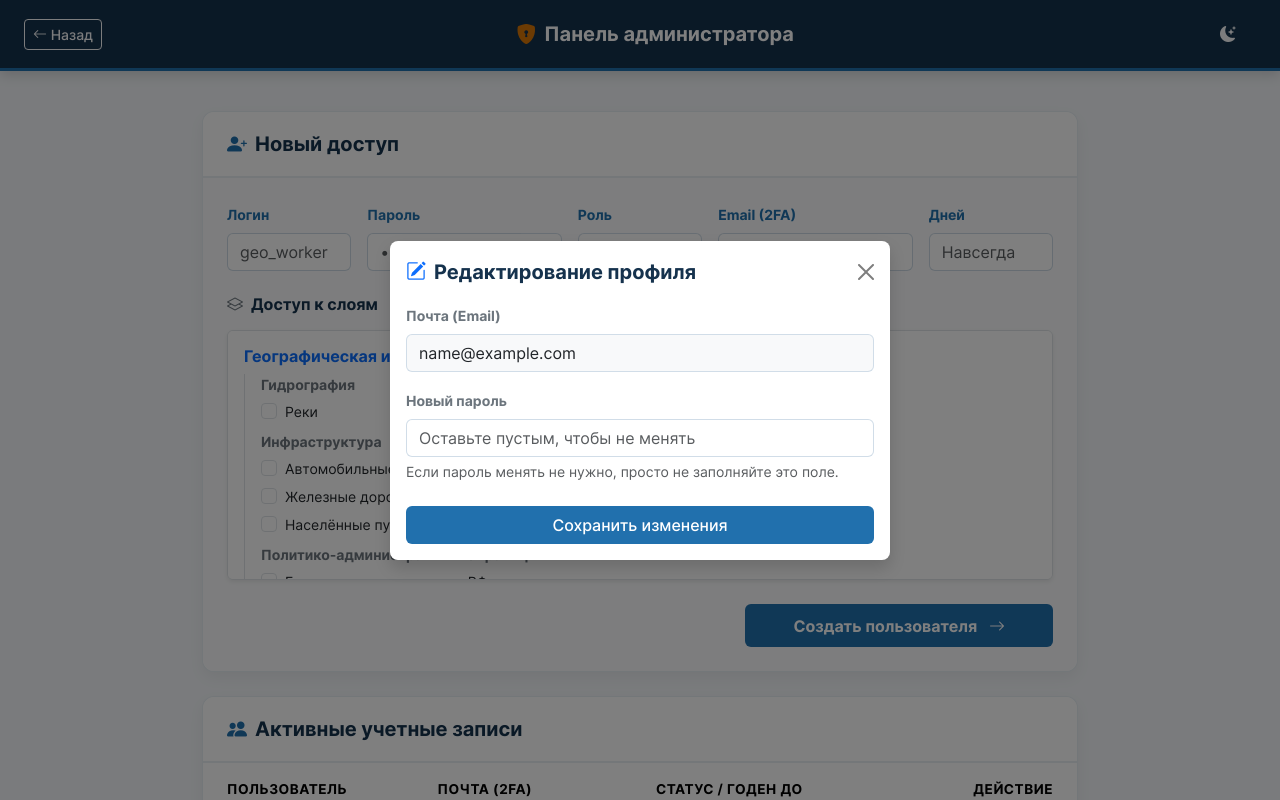
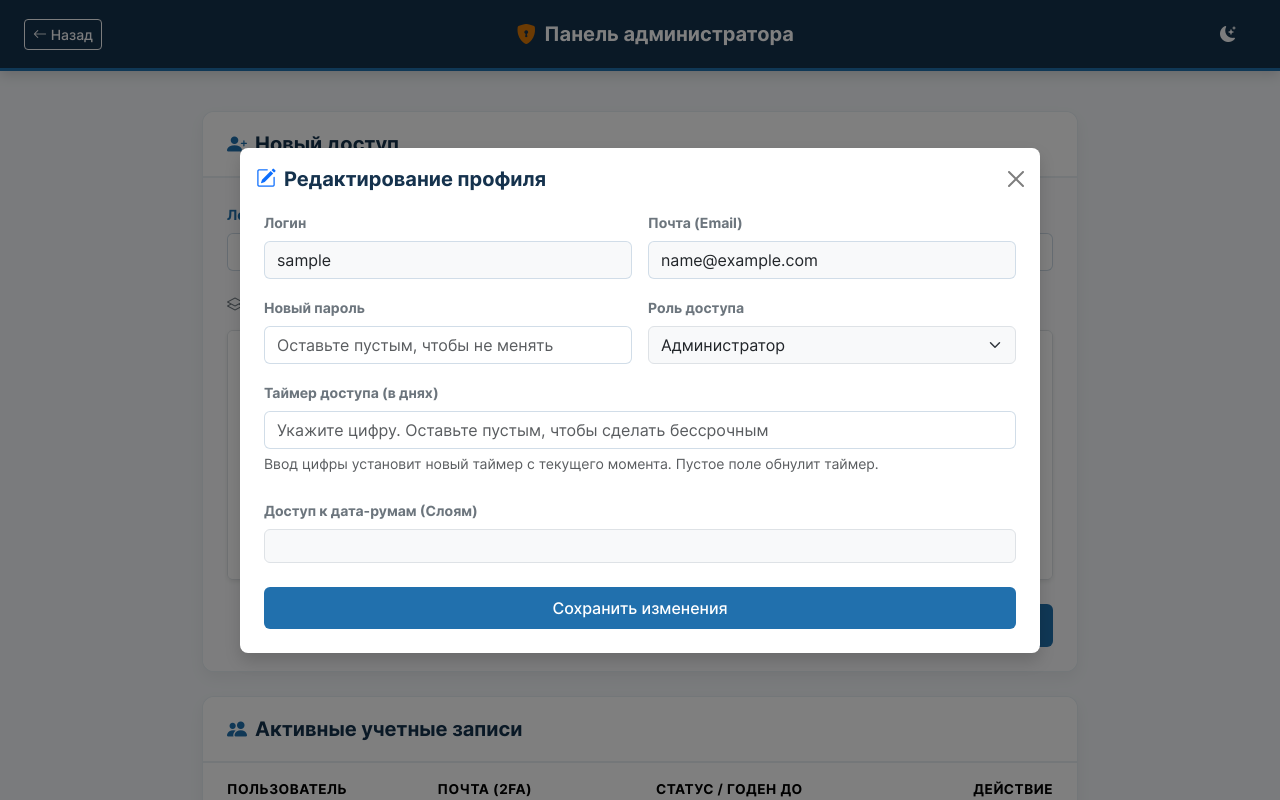
Before and after one commit to Chectus/gisweb, a Flask app: page /admin in a window 1280 px wide, after a click that opens the changed part. Run offline with Flask 3, Linux system fonts and the light colour scheme; the visitor is signed in with stand-in values (Sample User, id 1); tables that the repository leaves empty hold one stand-in row (values such as "Sample post"); parts of the project's set-up code (start-up, migrations or seed data) failed here and were passed over.

Commit message:
еще правки

```diff
--- a/templates/admin.html
+++ b/templates/admin.html
@@ -166,7 +166,10 @@
                                                 data-bs-toggle="modal"
                                                 data-bs-target="#editUserModal"
                                                 data-id="{{ u.id }}"
-                                                data-email="{{ u.email }}">
+                                                data-username="{{ u.username }}"
+                                                data-email="{{ u.email or '' }}"
+                                                data-isadmin="{{ 'true' if u.is_admin else 'false' }}"
+                                                data-layers="[{% for layer in u.allowed_layers %}{{ layer.id }}{% if not loop.last %},{% endif %}{% endfor %}]">
                                             <i class="bi bi-pencil-square"></i>
                                         </button>
 
@@ -227,35 +230,77 @@
 
     <!-- Модальное окно редактирования пользователя -->
     <div class="modal fade" id="editUserModal" tabindex="-1" aria-hidden="true">
-        <div class="modal-dialog modal-dialog-centered">
+        <div class="modal-dialog modal-dialog-centered modal-lg"> <!-- modal-lg чтобы окно было пошире -->
             <div class="modal-content border-0 shadow">
+
                 <div class="modal-header border-bottom-0 pb-0">
                     <h5 class="modal-title fw-bold" style="color: var(--geo-dark);">
                         <i class="bi bi-pencil-square me-2 text-primary"></i>Редактирование профиля
                     </h5>
                     <button type="button" class="btn-close" data-bs-dismiss="modal" aria-label="Закрыть"></button>
                 </div>
-                <div class="modal-body">
+
+                <div class="modal-body p-4 pt-3">
+                    <!-- Блок для алертов (спрятан по умолчанию) -->
+                    <div id="editUserAlert" class="alert d-none small py-2 fw-medium mb-3" role="alert"></div>
+
                     <form id="editUserForm">
-                        <!-- Скрытое поле для ID пользователя -->
                         <input type="hidden" id="editUserId">
 
-                        <div class="mb-3">
-                            <label class="form-label small fw-bold text-secondary">Почта (Email)</label>
-                            <input type="email" class="form-control bg-light" id="editUserEmail" required>
+                        <div class="row g-3 mb-3">
+                            <div class="col-md-6">
+                                <label class="form-label small fw-bold text-secondary">Логин</label>
+                                <input type="text" class="form-control bg-light" id="editUserUsername" required>
+                            </div>
+                            <div class="col-md-6">
+                                <label class="form-label small fw-bold text-secondary">Почта (Email)</label>
+                                <input type="email" class="form-control bg-light" id="editUserEmail">
+                            </div>
                         </div>
 
-                        <div class="mb-4">
-                            <label class="form-label small fw-bold text-secondary">Новый пароль</label>
-                            <input type="password" class="form-control" id="editUserPassword" placeholder="Оставьте пустым, чтобы не менять">
-                            <div class="form-text small">Если пароль менять не нужно, просто не заполняйте это поле.</div>
+                        <div class="row g-3 mb-3">
+                            <div class="col-md-6">
+                                <label class="form-label small fw-bold text-secondary">Новый пароль</label>
+                                <input type="password" class="form-control" id="editUserPassword" placeholder="Оставьте пустым, чтобы не менять">
+                            </div>
+                            <div class="col-md-6">
+                                <label class="form-label small fw-bold text-secondary">Роль доступа</label>
+                                <select class="form-select bg-light" id="editUserRole">
+                                    <option value="false">Пользователь</option>
+                                    <option value="true">Администратор</option>
+                                </select>
+                            </div>
                         </div>
 
-                        <button type="submit" class="btn w-100 text-white fw-medium" style="background-color: var(--geo-main);">
+                        <!-- Срок действия -->
+                        <div class="mb-4">
+                            <label class="form-label small fw-bold text-secondary">Таймер доступа (в днях)</label>
+                            <input type="number" class="form-control" id="editUserExpire" placeholder="Укажите цифру. Оставьте пустым, чтобы сделать бессрочным" min="1">
+                            <div class="form-text small">Ввод цифры установит новый таймер с текущего момента. Пустое поле обнулит таймер.</div>
+                        </div>
+
+                        <!-- Слои (чекбоксы генерируются из базы) -->
+                        <div class="mb-4">
+                            <label class="form-label small fw-bold text-secondary">Доступ к дата-румам (Слоям)</label>
+                            <div class="border rounded p-3 bg-light" style="max-height: 200px; overflow-y: auto;">
+                                <!-- ТУТ ДОЛЖЕН БЫТЬ ЦИКЛ ПО ВСЕМ СЛОЯМ -->
+                                {% for layer in all_layers %}
+                                <div class="form-check">
+                                    <input class="form-check-input edit-layer-cb" type="checkbox" value="{{ layer.id }}" id="editLayer{{ layer.id }}">
+                                    <label class="form-check-label small" for="editLayer{{ layer.id }}">
+                                        {{ layer.name }}
+                                    </label>
+                                </div>
+                                {% endfor %}
+                            </div>
+                        </div>
+
+                        <button type="submit" class="btn w-100 text-white fw-medium py-2" style="background-color: var(--geo-main);">
                             Сохранить изменения
                         </button>
                     </form>
                 </div>
+
             </div>
         </div>
     </div>
@@ -361,38 +406,63 @@
 
     <script>
     document.addEventListener('DOMContentLoaded', function() {
+        const alertBox = document.getElementById('editUserAlert');
 
-        // 1. При открытии модалки подтягиваем текущие данные юзера
+        // 1. ОТКРЫТИЕ МОДАЛКИ: Чтение data-атрибутов и заполнение полей
         const editButtons = document.querySelectorAll('.edit-user-btn');
         editButtons.forEach(button => {
             button.addEventListener('click', function() {
-                // Берем данные из кнопки, на которую кликнули
+                // Прячем старые алерты
+                alertBox.classList.add('d-none');
+
+                // Забираем данные
                 const userId = this.getAttribute('data-id');
-                const userEmail = this.getAttribute('data-email');
+                const username = this.getAttribute('data-username');
+                const email = this.getAttribute('data-email');
+                const isAdmin = this.getAttribute('data-isadmin');
 
-                // Вставляем их в форму модального окна
+                // Парсим массив слоев. Оборачиваем в try-catch для безопасности
+                let layers = [];
+                try { layers = JSON.parse(this.getAttribute('data-layers')); }
+                catch(e) { console.error('Ошибка парсинга ID слоев'); }
+
+                // Вставляем текст
                 document.getElementById('editUserId').value = userId;
-                document.getElementById('editUserEmail').value = userEmail;
-                document.getElementById('editUserPassword').value = ''; // Всегда очищаем пароль при открытии
+                document.getElementById('editUserUsername').value = username;
+                document.getElementById('editUserEmail').value = email;
+                document.getElementById('editUserRole').value = isAdmin;
+
+                // Пароль и таймер всегда пустые при открытии (согласно ТЗ)
+                document.getElementById('editUserPassword').value = '';
+                document.getElementById('editUserExpire').value = '';
+
+                // Расставляем галочки
+                const checkboxes = document.querySelectorAll('.edit-layer-cb');
+                checkboxes.forEach(cb => {
+                    cb.checked = layers.includes(parseInt(cb.value));
+                });
             });
         });
 
-        // 2. Перехватываем отправку формы и шлем JSON на бэкенд
+        // 2. ОТПРАВКА ДАННЫХ: Формирование JSON и fetch
         document.getElementById('editUserForm').addEventListener('submit', function(e) {
-            e.preventDefault(); // Останавливаем стандартную перезагрузку страницы
+            e.preventDefault();
 
             const userId = document.getElementById('editUserId').value;
-            const email = document.getElementById('editUserEmail').value;
-            const password = document.getElementById('editUserPassword').value;
 
-            // Собираем данные в объект
+            // Собираем все отмеченные галочки в массив чисел
+            const checkedLayers = Array.from(document.querySelectorAll('.edit-layer-cb:checked'))
+                                    .map(cb => parseInt(cb.value));
+
+            // Формируем строгий JSON по ТЗ бэкенда
             const payload = {
-                email: email
+                username: document.getElementById('editUserUsername').value.trim(),
+                email: document.getElementById('editUserEmail').value.trim(),
+                password: document.getElementById('editUserPassword').value, // Оставит пустым, если не меняли
+                is_admin: document.getElementById('editUserRole').value === 'true',
+                expire_days: document.getElementById('editUserExpire').value, // Отправит пустую строку или число
+                allowed_layers: checkedLayers
             };
-            // Если пароль ввели, добавляем его в JSON. Если нет — бэкенд его не получит (как и договаривались)
-            if (password.trim() !== '') {
-                payload.password = password;
-            }
 
             // Отправляем POST запрос
             fetch(`/admin/api/edit_user/${userId}`, {
@@ -402,17 +472,28 @@
                 },
                 body: JSON.stringify(payload)
             })
-            .then(response => {
-                if (response.ok) {
-                    // Если бэкенд ответил 200 OK, просто перезагружаем страницу, чтобы увидеть новые данные
-                    window.location.reload();
+            // Читаем HTTP статус и тело ответа
+            .then(response => response.json().then(data => ({ status: response.status, body: data })))
+            .then(result => {
+                if (result.status === 200) {
+                    // УСПЕХ: Зеленый алерт и перезагрузка
+                    alertBox.classList.remove('d-none', 'alert-danger');
+                    alertBox.classList.add('alert-success');
+                    alertBox.innerHTML = `<i class="bi bi-check-circle-fill me-1"></i> ${result.body.message}`;
+                    setTimeout(() => window.location.reload(), 1000);
                 } else {
-                    alert('Произошла ошибка при сохранении данных.');
+                    // ОШИБКА БЭКЕНДА (400+): Красный алерт, модалку не закрываем
+                    alertBox.classList.remove('d-none', 'alert-success');
+                    alertBox.classList.add('alert-danger');
+                    alertBox.innerHTML = `<i class="bi bi-exclamation-triangle-fill me-1"></i> ${result.body.message}`;
                 }
             })
             .catch(error => {
-                console.error('Ошибка:', error);
-                alert('Сетевая ошибка. Проверьте консоль.');
+                // СЕТЕВАЯ ОШИБКА
+                alertBox.classList.remove('d-none', 'alert-success');
+                alertBox.classList.add('alert-danger');
+                alertBox.innerHTML = `<i class="bi bi-wifi-off me-1"></i> Ошибка соединения с сервером`;
+                console.error('Fetch error:', error);
             });
         });
     });
```
